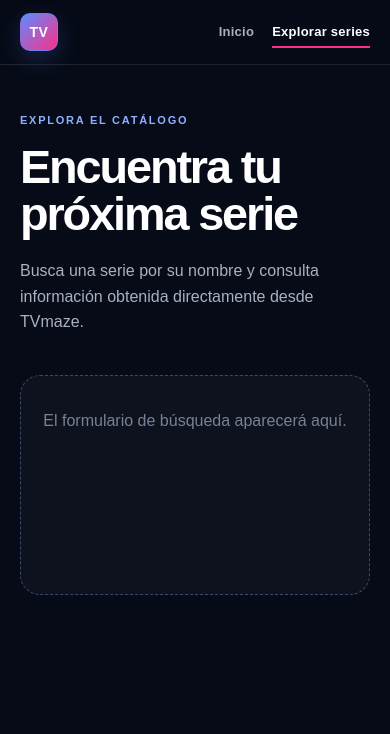
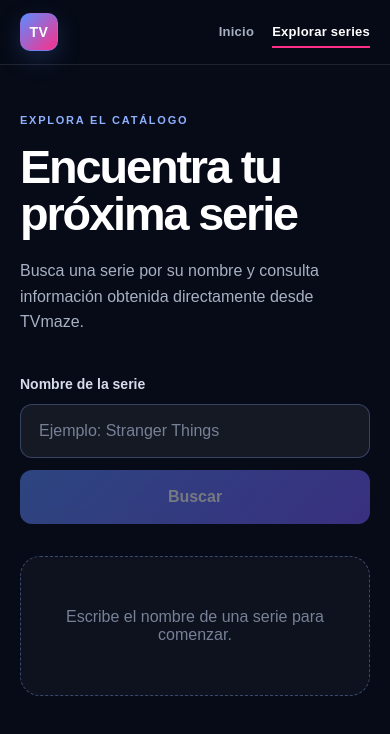
Before and after one commit to luisolea1/tv-explorer-frontend, a React (Vite) app: page /series in a window 390 px wide. Shown: the top 734 px of the page. Built offline with nearby package versions, Linux system fonts and the light colour scheme.

Commit message:
Crea el formulario de búsqueda y el preloader

```diff
--- /dev/null
+++ b/src/components/Preloader/Preloader.css
@@ -0,0 +1,39 @@
+.preloader {
+  display: flex;
+  width: 100%;
+  min-height: 220px;
+  align-items: center;
+  justify-content: center;
+  flex-direction: column;
+  gap: 18px;
+  padding: 40px 20px;
+}
+
+.preloader__circle {
+  display: block;
+  width: 50px;
+  height: 50px;
+  border: 4px solid rgb(142 176 255 / 18%);
+  border-bottom-color: #ff2e88;
+  border-radius: 50%;
+  animation: preloader-spin 0.75s infinite linear;
+}
+
+.preloader__message {
+  margin: 0;
+  color: #a8b0c3;
+  font-size: 15px;
+  text-align: center;
+}
+
+@keyframes preloader-spin {
+  100% {
+    transform: rotate(360deg);
+  }
+}
+
+@media (prefers-reduced-motion: reduce) {
+  .preloader__circle {
+    animation-duration: 1.8s;
+  }
+}
--- /dev/null
+++ b/src/components/Preloader/Preloader.jsx
@@ -0,0 +1,14 @@
+import './Preloader.css';
+
+function Preloader({ message = 'Buscando series...' }) {
+return (
+    <div className="preloader" aria-live="polite" role="status">
+
+    <span className="preloader__circle" aria-hidden="true" />
+    <p className="preloader__message">{message}</p>
+
+    </div>
+);
+}
+
+export default Preloader;
--- /dev/null
+++ b/src/components/SearchForm/SearchForm.css
@@ -0,0 +1,102 @@
+.search-form {
+  width: 100%;
+}
+
+.search-form__label {
+  display: inline-block;
+  margin-bottom: 12px;
+  color: #d7dced;
+  font-size: 14px;
+  font-weight: 700;
+}
+
+.search-form__controls {
+  display: flex;
+  width: 100%;
+  gap: 12px;
+}
+
+.search-form__input {
+  width: 100%;
+  min-width: 0;
+  min-height: 54px;
+  padding: 0 18px;
+  border: 1px solid rgb(142 176 255 / 28%);
+  border-radius: 12px;
+  outline: none;
+  background-color: rgb(255 255 255 / 6%);
+  color: #ffffff;
+  font-size: 16px;
+  transition:
+    background-color 0.2s ease,
+    border-color 0.2s ease,
+    box-shadow 0.2s ease;
+}
+
+.search-form__input::placeholder {
+  color: #778096;
+}
+
+.search-form__input:hover {
+  border-color: rgb(142 176 255 / 55%);
+}
+
+.search-form__input:focus {
+  border-color: #5b8cff;
+  background-color: rgb(255 255 255 / 8%);
+  box-shadow: 0 0 0 3px rgb(91 140 255 / 18%);
+}
+
+.search-form__input::-webkit-search-cancel-button {
+  cursor: pointer;
+}
+
+.search-form__button {
+  min-width: 132px;
+  min-height: 54px;
+  padding: 0 24px;
+  border: 0;
+  border-radius: 12px;
+  background: linear-gradient(135deg, #5b8cff, #765dff);
+  box-shadow: 0 12px 28px rgb(91 140 255 / 20%);
+  color: #ffffff;
+  cursor: pointer;
+  font-weight: 700;
+  transition:
+    box-shadow 0.2s ease,
+    opacity 0.2s ease,
+    transform 0.2s ease;
+}
+
+.search-form__button:hover:not(:disabled) {
+  box-shadow: 0 16px 34px rgb(91 140 255 / 34%);
+  transform: translateY(-2px);
+}
+
+.search-form__button:focus-visible {
+  outline: 2px solid #ff2e88;
+  outline-offset: 4px;
+}
+
+.search-form__button:disabled {
+  box-shadow: none;
+  cursor: not-allowed;
+  opacity: 0.45;
+}
+
+@media screen and (max-width: 767px) {
+  .search-form__controls {
+    flex-direction: column;
+  }
+
+  .search-form__button {
+    width: 100%;
+  }
+}
+
+@media (prefers-reduced-motion: reduce) {
+  .search-form__input,
+  .search-form__button {
+    transition: none;
+  }
+}
--- /dev/null
+++ b/src/components/SearchForm/SearchForm.jsx
@@ -0,0 +1,60 @@
+import { useState } from 'react';
+
+import './SearchForm.css';
+
+function SearchForm({ isLoading, onSearch }) {
+  const [query, setQuery] = useState('');
+
+  function handleQueryChange(event) {
+    setQuery(event.target.value);
+  }
+
+  function handleSubmit(event) {
+    event.preventDefault();
+
+    const normalizedQuery = query.trim();
+
+    if (!normalizedQuery || isLoading) {
+      return;
+    }
+
+    onSearch(normalizedQuery);
+  }
+
+  const isButtonDisabled = !query.trim() || isLoading;
+
+  return (
+    <form
+      className="search-form"
+      aria-busy={isLoading}
+      onSubmit={handleSubmit}
+    >
+      <label className="search-form__label" htmlFor="series-search">
+        Nombre de la serie
+      </label>
+
+      <div className="search-form__controls">
+        <input
+          className="search-form__input"
+          id="series-search"
+          maxLength="80"
+          name="query"
+          onChange={handleQueryChange}
+          placeholder="Ejemplo: Stranger Things"
+          type="search"
+          value={query}
+        />
+
+        <button
+          className="search-form__button"
+          disabled={isButtonDisabled}
+          type="submit"
+        >
+          {isLoading ? 'Buscando...' : 'Buscar'}
+        </button>
+      </div>
+    </form>
+  );
+}
+
+export default SearchForm;
--- a/src/components/SeriesPage/SeriesPage.css
+++ b/src/components/SeriesPage/SeriesPage.css
@@ -37,16 +37,20 @@
 }
 
 .series-page__content {
-  min-height: 280px;
   margin-top: 56px;
-  padding: 48px 32px;
+
+}
+
+.series-page__placeholder {
+  display: flex;
+  min-height: 160px;
+  align-items: center;
+  justify-content: center;
+  margin: 32px 0 0;
+  padding: 32px;
   border: 1px dashed rgb(142 176 255 / 35%);
   border-radius: 20px;
   background-color: rgb(255 255 255 / 3%);
-}
-
-.series-page__placeholder {
-  margin: 0;
   color: #778096;
   text-align: center;
 }
@@ -77,8 +81,11 @@
   }
 
   .series-page__content {
-    min-height: 220px;
-    margin-top: 40px;
-    padding: 36px 20px;
+  margin-top: 40px;
+}
+
+.series-page__placeholder {
+  min-height: 140px;
+  padding: 24px 20px;
 }
 }
--- a/src/components/SeriesPage/SeriesPage.jsx
+++ b/src/components/SeriesPage/SeriesPage.jsx
@@ -1,6 +1,14 @@
+import { useState } from 'react';
+
+import Preloader from '../Preloader/Preloader.jsx';
+import SearchForm from '../SearchForm/SearchForm.jsx';
 import './SeriesPage.css';
 
 function SeriesPage() {
+  const [submittedQuery, setSubmittedQuery] = useState('');
+
+  const isLoading = false;
+
   return (
     <main className="series-page">
       <section
@@ -23,9 +31,20 @@ return (
         className="series-page__content"
         aria-label="Buscador y resultados de series"
       >
+        <SearchForm
+          isLoading={isLoading}
+          onSearch={setSubmittedQuery}
+        />
+
+        {isLoading ? (
+          <Preloader />
+        ) : (
           <p className="series-page__placeholder">
-        El formulario de búsqueda aparecerá aquí.
+            {submittedQuery
+              ? `Búsqueda preparada para: “${submittedQuery}”.`
+              : 'Escribe el nombre de una serie para comenzar.'}
           </p>
+        )}
       </section>
     </main>
   );
```
Lines whose indentation alone changed are shown as unchanged.
